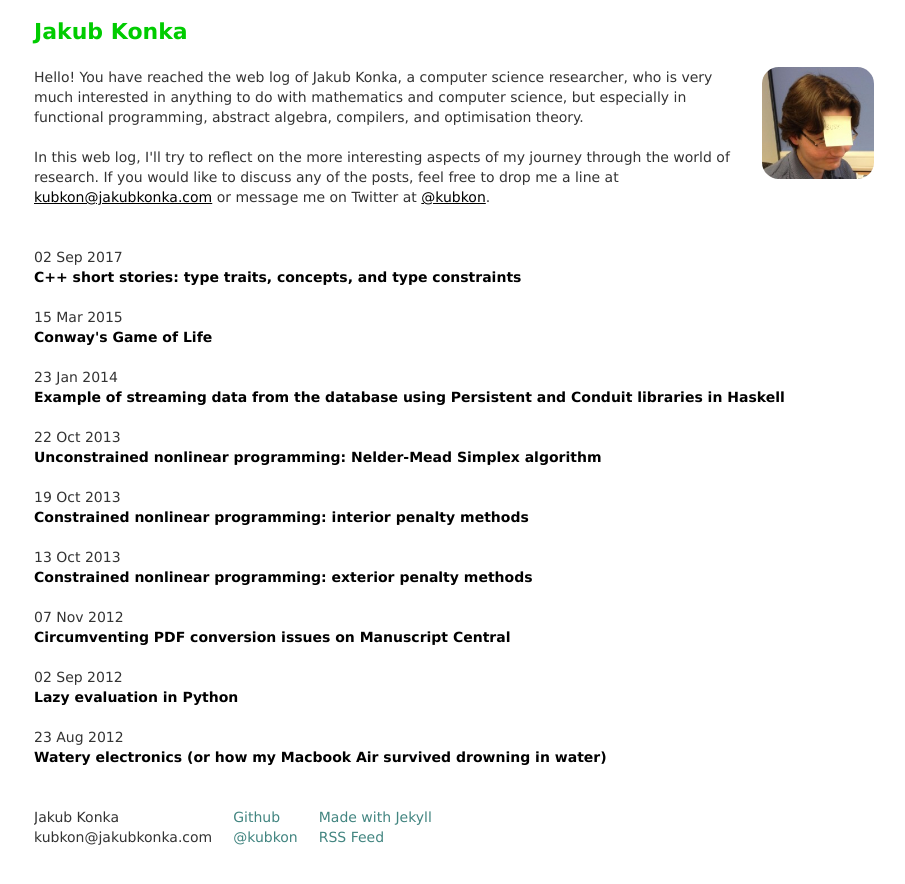
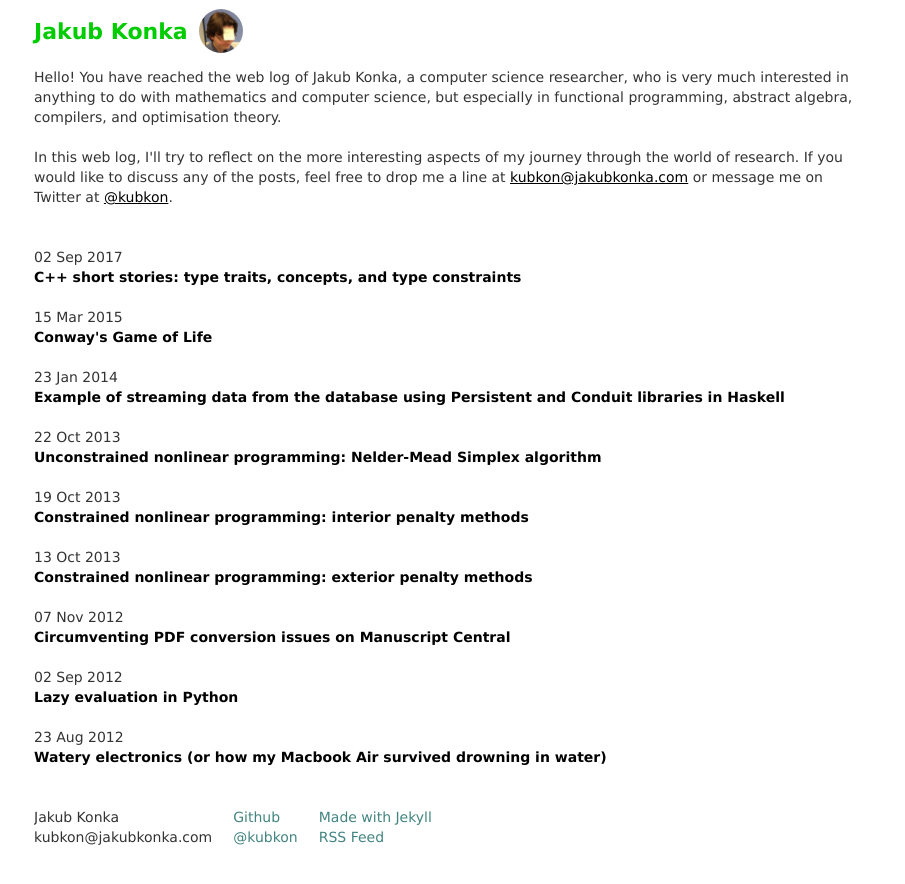
Before and after one commit to kubkon/kubkon.github.com, a Jekyll site: the page built from index.html, in a window 1280 px wide. Shown: the top 884 px of the page, without its empty margins (186-1091 px from the left). Built offline with Jekyll 4.4.1, drawn with Linux system fonts in a browser that asks for light colours.

Commit message:
Modify placement of title image

```diff
--- a/_layouts/default.html
+++ b/_layouts/default.html
@@ -36,7 +36,10 @@
   <body>
     <div id="site">
       <div id="title">
-        <a href="/">Jakub Konka</a>
+        <span><a href="/">Jakub Konka</a></span>
+        <span class="photo">
+          <img src="/images/jakub.jpeg" />
+        </span>
       </div>
 
       {{ content }}
--- a/index.html
+++ b/index.html
@@ -4,9 +4,6 @@ title: Jakub Konka
 ---
 
 <div id="about">
-  <span class="photo">
-    <img src="/images/jakub.jpeg" />
-  </span>
   <span class="bio">
     <p>Hello! You have reached the web log of Jakub Konka, a computer science researcher, who is very much interested in anything to do with mathematics and computer science, but especially in functional programming, abstract algebra, compilers, and optimisation theory.</p>
     <p>In this web log, I'll try to reflect on the more interesting aspects of my journey through the world of research. If you would like to discuss any of the posts, feel free to drop me a line at
--- a/sass/screen.sass
+++ b/sass/screen.sass
@@ -73,25 +73,26 @@ a:hover
   a
     color: $title-color
     text-decoration: none
+    margin-right: 0.5em
   a:hover
     color: $background-color
     background-color: $title-color
     text-decoration: none
+  .photo
+    position: absolute
+    top: -0.5em
+    +border-radius(50%)
+    background: url(/images/jakub.jpeg) no-repeat
+    +background-size(100%)
+    width: 2em
+    height: 2em
+    overflow: hidden
+    img
+      width: 2em
+      height: 2em
 
 #about
-  max-width: 50em
-  .photo
-    position: absolute
-    right: 0
-    +border-radius(15%)
-    background: url(/images/jakub.jpeg) no-repeat
-    +background-size(100%)
-    width: 8em
-    height: 8em
-    overflow: hidden
-    img
-      width: 8em
-      height: 8em
+  max-width: 60em
 
 #main
   +leader(4)
@@ -164,16 +165,6 @@ em strong, strong em
     width: 94%
   #about
     max-width: 100%
-    .photo
-      width: 3em
-      height: 3em
-      overflow: hidden
-      position: absolute
-      top: 0
-      right: 0
-      img
-        width: 3em
-        height: 3em
   img
     max-width: 100%
 
```
Also changed, not shown: css/screen.css.
